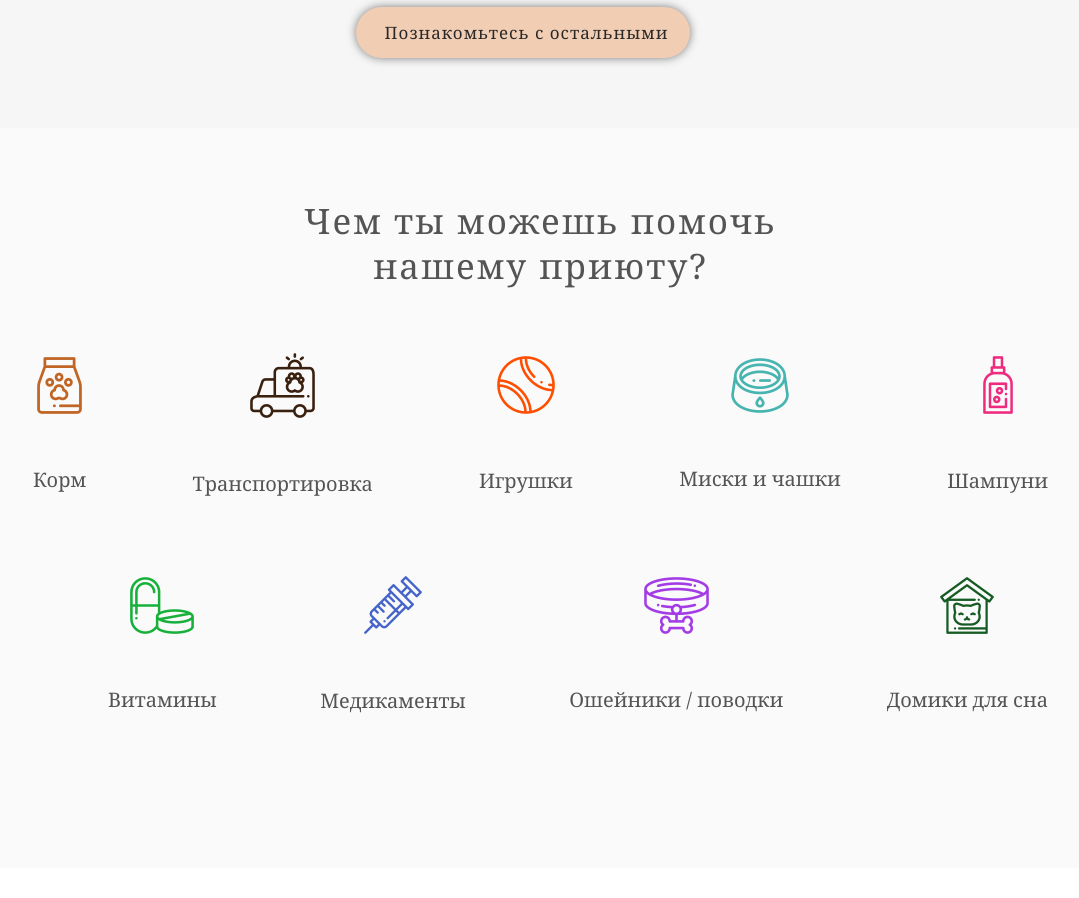
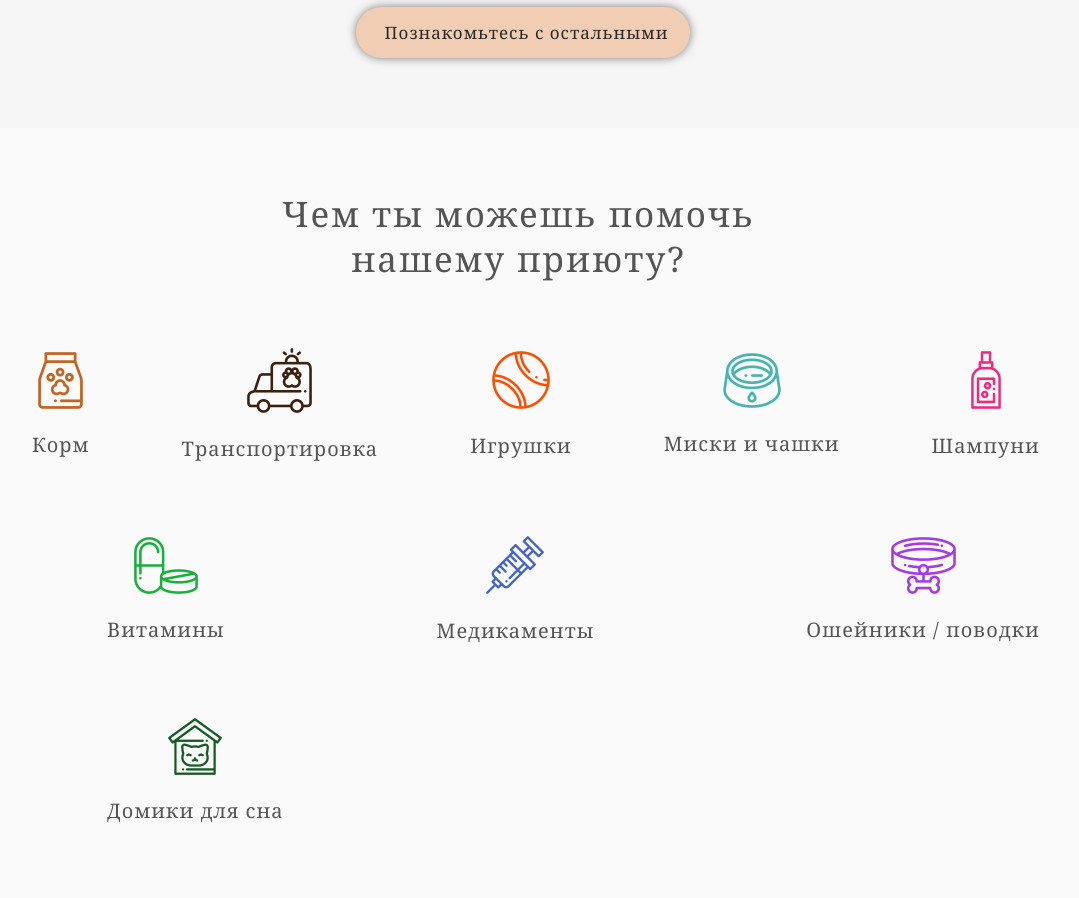
Before and after one commit to yliia-batova/cozy_home, a website: page app/index.html in a window 1280 px wide. Shown: the part 2220-3118 px from the top of the page, without its empty margins (122-1201 px from the left). Before the commit the page ends 3088 px from the top, so only its background shows below. Drawn offline with nearby package versions, Linux system fonts and the light colour scheme; files that its build step writes are made by us from their sources.

Commit message:
added style for section help

```diff
--- a/app/index.html
+++ b/app/index.html
@@ -227,19 +227,19 @@
                                 Витамины
                             </p>
                         </div>
-                        <div class="help__item">
+                        <div class="help__item ">
                             <img class="help__img" src="images/syringe.png" alt="Шприц">
                             <p class="help__text">
                                 Медикаменты
                             </p>
                         </div>
-                        <div class="help__item">
+                        <div class="help__item ">
                             <img class="help__img" src="images/leash.png" alt="Ошейник">
                             <p class="help__text">
                                 Ошейники / поводки
                             </p>
                         </div>
-                        <div class="help__item">
+                        <div class="help__item help__item--extra-indent">
                             <img class="help__img" src="images/house.png" alt="Дом">
                             <p class="help__text">
                                 Домики для сна
--- a/app/scss/style.scss
+++ b/app/scss/style.scss
@@ -254,11 +254,11 @@
 }
 
 .help__inner {
-padding: 70px 55px 75px 100px;
+  padding: 63px 63px 0 99px;
 }
 
 .help__title {
-  margin: 0 270px 64px;
+  margin: 0 270px 66px 235px;
 }
 
 .help__items {
@@ -270,17 +270,18 @@ padding: 70px 55px 75px 100px;
 
 .help__item {
   text-align: center;
-  &+.help__item {
+  & + .help__item {
     margin-left: 75px;
+  }
+  &:last-child {
+    margin-right: 70px;
   }
 }
 
-.help__img {
-  margin-bottom: 25px;
-}
-
 .help__text {
-  margin-bottom: 80px;
+  margin-top: 15px;
+  margin-bottom: 75px;
   font-size: 20px;
   line-height: 1.2;
+  letter-spacing: 1.1px;
 }
```
Also changed, not shown: 1 other file.
